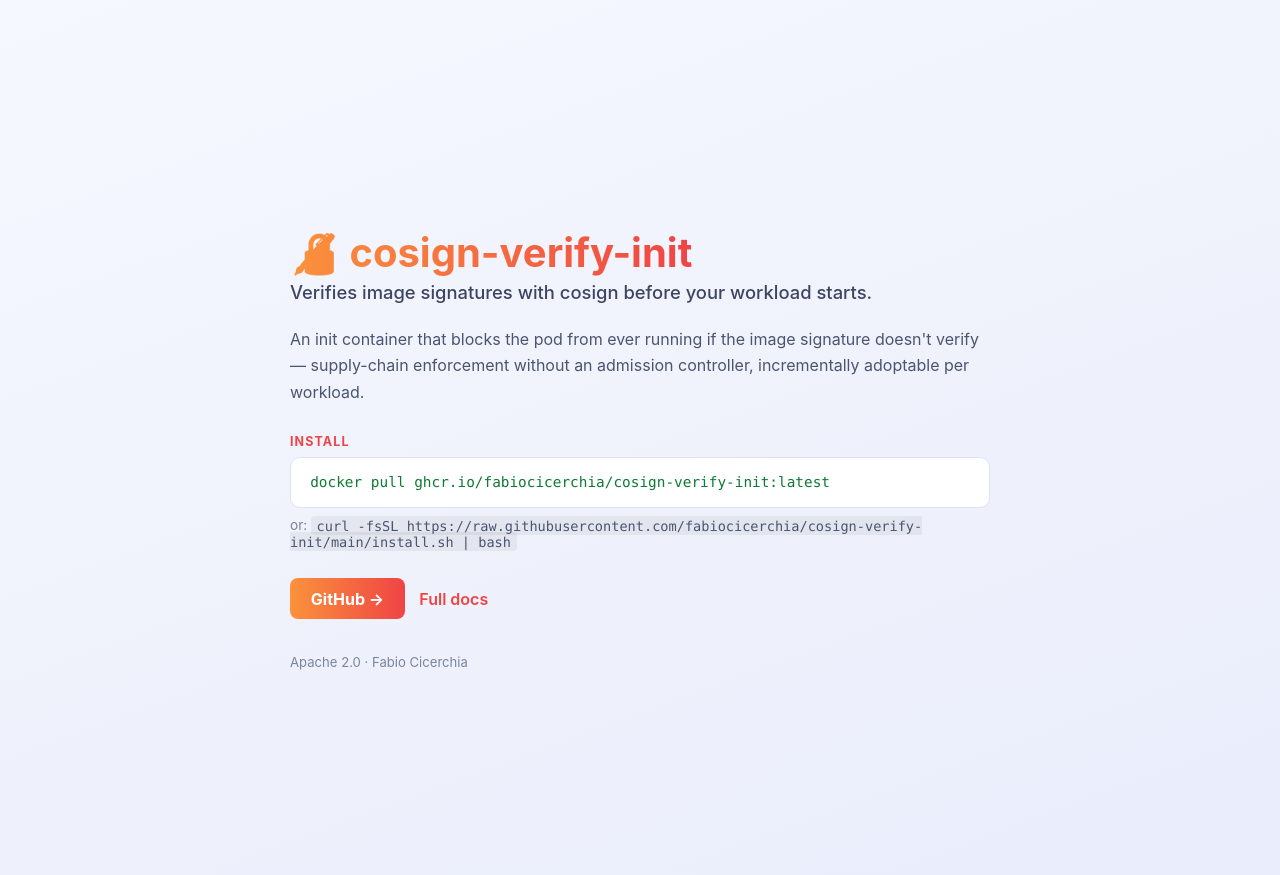
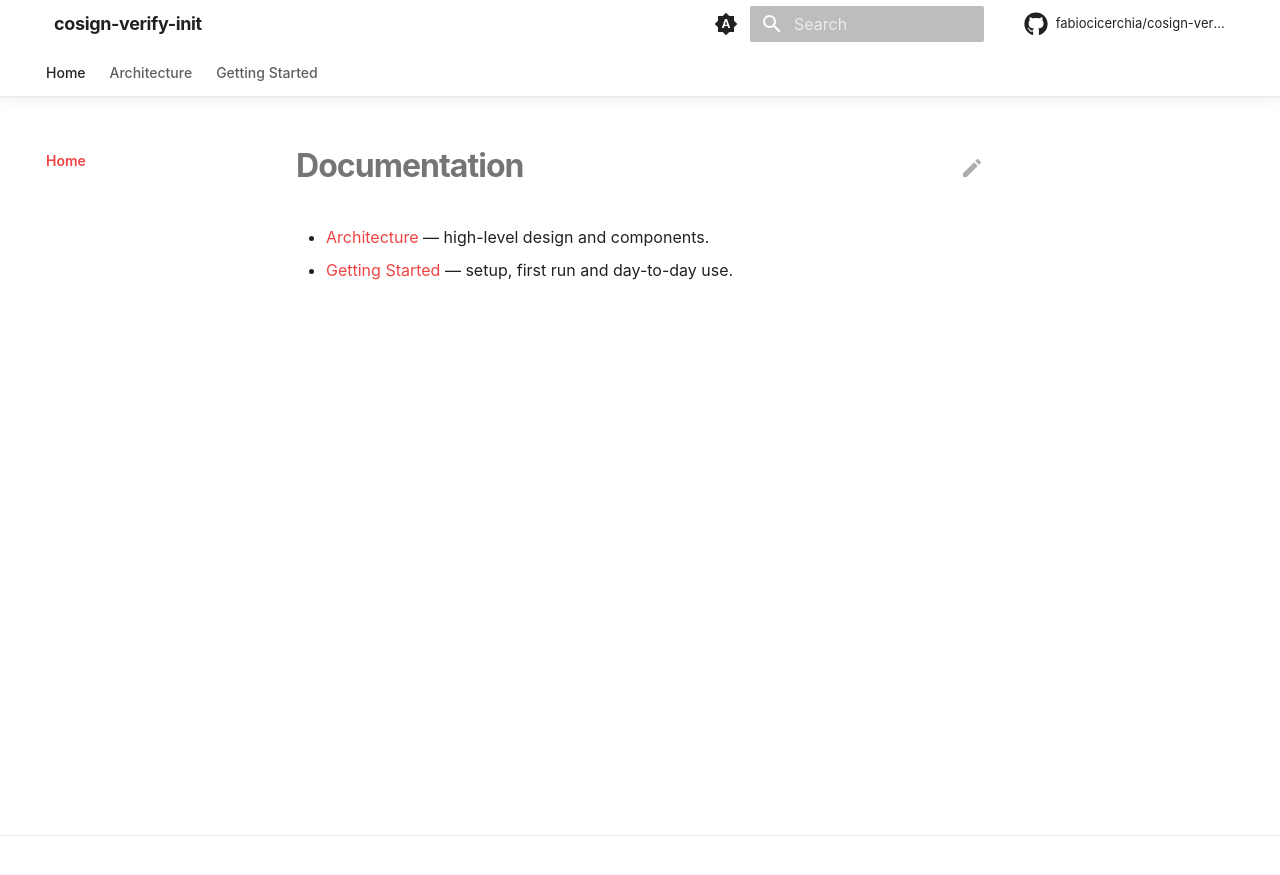
Before and after one commit to fabiocicerchia/cosign-verify-init, an MkDocs documentation site: the page built from docs/README.md, in a window 1280 px wide. Shown: the top 875 px of the page. Built offline with MkDocs 1.6.1 and Material for MkDocs 9.7.7, drawn with Linux system fonts in a browser that asks for light colours; comment, search, counter and statistics services are not loaded.

Commit message:
feat(docs): build the docs site in Actions and drop Read the Docs (#34)
* feat(docs): build the docs site in Actions and drop Read the Docs

This repo's mkdocs.yml has never been rendered: Pages serves main/docs as
a folder, so the site is docs/index.html plus raw markdown, and the doc
pages come back as text/markdown rather than a rendered site.

docs.yml builds it with `mkdocs build --strict` on the pinned toolchain and
deploys the artifact to Pages. The splash is copied to the artifact root,
where the repo homepage and README badges already point, and the rendered
site publishes under /docs/ — so no existing URL breaks.

mkdocs.yml takes the shared Material template but keeps this repo's own nav.
docs/requirements.txt pins the toolchain, git-revision-date-localized
included: the config loads it and the strict build aborts without it.
check-yaml skips mkdocs.yml, whose Material tags safe_load cannot parse.

Co-Authored-By: Claude Opus 5 (1M context) <noreply@anthropic.com>
Claude-Session: https://claude.ai/code/session_01F5By8zzZMak7tqZGraixSJ

* feat(docs): link the splash to the rendered site and its palette

The splash predates /docs/ existing: it defined its own --accent pair next to
a second copy in docs/stylesheets/extra.css, and sent "Full docs" to the
GitHub README because there was no rendered site to send it to.

docs/index.html now links docs/stylesheets/extra.css — the path is relative to
the deployed layout, splash at / and docs at /docs/ — so the stylesheet holds
the only copy of the palette and the two cannot drift. This repo's cluster
pair moved there from the splash. "Full docs" points at docs/.

Material substitutes a generic book icon when theme.logo is unset, which it is
here, so the stand-in is hidden rather than shipped as the brand. The
mkdocs.yml comments describing the Read the Docs build are gone with the build
itself, and site/ is ignored so a local `mkdocs build` leaves nothing behind.

Co-Authored-By: Claude Opus 5 (1M context) <noreply@anthropic.com>
Claude-Session: https://claude.ai/code/session_011KGz6YbUgryVge5dg7dxXd

---------

Co-authored-by: Claude Opus 5 (1M context) <noreply@anthropic.com>

```diff
--- a/.pre-commit-config.yaml
+++ b/.pre-commit-config.yaml
@@ -22,7 +22,7 @@ repos:
         # templates rather than YAML — the parser cannot read either as-is. The
         # exclude is path-relative so it catches chart/ and charts/<name>/ alike.
         args: [--allow-multiple-documents]
-        exclude: (^|/)templates/
+        exclude: (^|/)templates/|^mkdocs\.yml$
       - id: check-json
       - id: check-toml
       # Python only (types: [python]) — a no-op in a repo with no .py files, so
--- a/docs/index.html
+++ b/docs/index.html
@@ -5,29 +5,32 @@
 <meta name="viewport" content="width=device-width, initial-scale=1">
 <title>cosign-verify-init — Verifies image signatures with cosign before your workload starts.</title>
 <meta name="description" content="An init container that blocks the pod from ever running if the image signature doesn&#x27;t verify — supply-chain enforcement without an admission controller, incrementally adoptable per workload.">
+<!-- The palette lives in the docs theme, so the splash and /docs/ cannot drift
+     apart. The path is relative to the *deployed* layout: splash at /, rendered
+     docs at /docs/. -->
+<link rel="stylesheet" href="docs/stylesheets/extra.css">
 <style>
-:root{--accent:#fb923c;--accent2:#ef4444}
 *{box-sizing:border-box}
 body{margin:0;min-height:100vh;display:flex;align-items:center;justify-content:center;padding:2.5rem 1.5rem;
   font-family:-apple-system,BlinkMacSystemFont,"Segoe UI",Roboto,sans-serif;
   background:linear-gradient(160deg,#0b0f1a,#141b2d 60%,#1b2338);color:#eef1f8}
 .card{max-width:700px;width:100%}
 h1{font-size:2.5rem;margin:0 0 .35rem;line-height:1.15;
-  background:linear-gradient(90deg,var(--accent),var(--accent2));-webkit-background-clip:text;
+  background:linear-gradient(90deg,var(--accent),var(--accent-2));-webkit-background-clip:text;
   background-clip:text;color:transparent;display:inline-block}
 .tagline{font-size:1.15rem;color:#c7cde0;margin:0 0 1.4rem;font-weight:500}
 p.desc{color:#aab2c8;line-height:1.65;margin:0 0 1.8rem}
 .install-label{font-size:.78rem;text-transform:uppercase;letter-spacing:.09em;
-  color:var(--accent2);margin:0 0 .5rem;font-weight:700}
+  color:var(--accent-2);margin:0 0 .5rem;font-weight:700}
 pre{background:#0d1220;border:1px solid #2a3350;border-radius:10px;padding:1rem 1.2rem;
   overflow-x:auto;font-size:.9rem;margin:0 0 .6rem}
 code{color:#9be9a8;font-family:ui-monospace,SFMono-Regular,Menlo,Consolas,monospace}
 .alt{color:#6b7591;font-size:.85rem;margin:0 0 1.8rem}
 .alt code{color:#8891ab;background:rgba(255,255,255,.05);padding:.1rem .35rem;border-radius:4px}
 .links{margin-top:1.6rem;display:flex;gap:.9rem;flex-wrap:wrap;align-items:center}
-a.btn{color:#0b0f1a;background:linear-gradient(90deg,var(--accent),var(--accent2));
+a.btn{color:#0b0f1a;background:linear-gradient(90deg,var(--accent),var(--accent-2));
   padding:.65rem 1.3rem;border-radius:8px;text-decoration:none;font-weight:700}
-a.plain{color:var(--accent2);text-decoration:none;font-weight:600}
+a.plain{color:var(--accent-2);text-decoration:none;font-weight:600}
 footer{margin-top:2.2rem;color:#5c6684;font-size:.82rem}
 @media (prefers-color-scheme: light){
   body{background:linear-gradient(160deg,#f6f8ff,#eef1fb 60%,#e9edfc);color:#1b2338}
@@ -48,7 +51,7 @@ footer{margin-top:2.2rem;color:#5c6684;font-size:.82rem}
   <p class="alt">or: <code>curl -fsSL https://raw.githubusercontent.com/fabiocicerchia/cosign-verify-init/main/install.sh | bash</code></p>
   <div class="links">
     <a class="btn" href="https://github.com/fabiocicerchia/cosign-verify-init">GitHub →</a>
-    <a class="plain" href="https://github.com/fabiocicerchia/cosign-verify-init#readme">Full docs</a>
+    <a class="plain" href="docs/">Full docs</a>
   </div>
   <footer>Apache 2.0 · Fabio Cicerchia</footer>
 </div>
--- /dev/null
+++ b/docs/stylesheets/extra.css
@@ -0,0 +1,240 @@
+/*
+ * cosign-verify-init — premium documentation theme for MkDocs Material.
+ * System typography, gradient accents, soft depth, icon-driven feature cards.
+ * Nothing here loads over the network: no CDN, no web font, no analytics.
+ *
+ * ── The one thing you change ──────────────────────────────────────────────
+ * The accent pair below, and nothing else. It is the only copy of the palette:
+ * docs/index.html links this file, so the splash and the rendered docs cannot
+ * drift apart. Pick the colour of the cluster the project belongs to so they
+ * read as one family — don't pick from taste:
+ *
+ *   platform / Kubernetes    #38bdf8  #3b82f6   (blue)
+ *   security / supply chain  #fb923c  #ef4444   (orange-red)
+ *   CLI utilities            #22d3ee  #6366f1   (cyan-indigo)   ← default
+ *   GreenOps                 #34d399  #059669   (green)
+ *
+ * A project may take its own pair when the colour carries meaning (gandalf is
+ * purple, dark-canary amber, offline teal).
+ */
+
+:root {
+  /* The palette, read by both the docs and the splash. The roles below split
+     them for legibility: --accent-2 carries chrome and links, where the
+     contrast is against white, --accent is the interactive one, and the hero
+     and buttons blend the two. */
+  --accent: #fb923c;
+  --accent-2: #ef4444;
+
+  --md-primary-fg-color: var(--accent-2);
+  --md-primary-fg-color--light: var(--accent-2);
+  --md-primary-fg-color--dark: var(--accent-2);
+  --md-accent-fg-color: var(--accent);
+
+  /* System stack — matches docs/index.html and needs no download. */
+  --md-text-font-family: -apple-system, BlinkMacSystemFont, "Segoe UI", Roboto,
+    Helvetica, Arial, sans-serif;
+  --md-code-font-family: ui-monospace, SFMono-Regular, "SF Mono", Menlo, Monaco,
+    Consolas, "Liberation Mono", monospace;
+}
+
+/* Keep the header/links legible on the custom primary in both schemes. */
+[data-md-color-primary="custom"] {
+  --md-primary-bg-color: #ffffff;
+  --md-typeset-a-color: var(--accent-2); /* indigo — readable on white */
+}
+[data-md-color-scheme="slate"] {
+  --md-typeset-a-color: var(--accent); /* cyan — readable on the dark ground */
+  --md-default-bg-color: #0b0f1a;
+  --md-default-bg-color--light: #0d1220;
+}
+[data-md-color-scheme="slate"] .md-header,
+[data-md-color-scheme="slate"] .md-tabs {
+  background-color: #0b0f1a;
+}
+
+/* === Header: translucent, blurred, hairline divider ====================== */
+
+.md-header {
+  background-color: var(--md-default-bg-color);
+  color: var(--md-default-fg-color);
+  box-shadow: none;
+  border-bottom: 1px solid var(--md-default-fg-color--lightest);
+  backdrop-filter: saturate(180%) blur(20px);
+  -webkit-backdrop-filter: saturate(180%) blur(20px);
+}
+.md-header[data-md-state="shadow"],
+.md-header--shadow {
+  box-shadow: 0 2px 12px rgba(0, 0, 0, 0.06);
+}
+.md-header__title {
+  font-weight: 700;
+  letter-spacing: -0.02em;
+}
+.md-tabs {
+  background-color: var(--md-default-bg-color);
+  color: var(--md-default-fg-color);
+  border-bottom: 1px solid var(--md-default-fg-color--lightest);
+}
+.md-tabs__link {
+  opacity: 0.72;
+  font-weight: 500;
+}
+.md-tabs__link:hover,
+.md-tabs__link--active {
+  opacity: 1;
+}
+
+/* === Typography ========================================================== */
+
+.md-typeset {
+  font-feature-settings: "kern", "liga";
+}
+.md-typeset h1 {
+  font-weight: 700;
+  letter-spacing: -0.03em;
+  line-height: 1.15;
+}
+.md-typeset h2 {
+  font-weight: 650;
+  letter-spacing: -0.02em;
+  margin-top: 2.4em;
+}
+.md-typeset h3 {
+  font-weight: 600;
+  letter-spacing: -0.01em;
+}
+
+/* Rounded, bordered code blocks — softer than the default flush edges. */
+.md-typeset pre > code,
+.md-typeset .highlight > pre {
+  border-radius: 10px;
+}
+.md-typeset .highlight {
+  border-radius: 10px;
+  border: 1px solid var(--md-default-fg-color--lightest);
+}
+
+/* Tables read as cards and scroll on narrow screens instead of clipping. */
+.md-typeset table:not([class]) {
+  border-radius: 10px;
+  border: 1px solid var(--md-default-fg-color--lightest);
+  overflow: hidden;
+  font-size: 0.78rem;
+}
+.md-typeset table:not([class]) th {
+  font-weight: 600;
+  text-transform: uppercase;
+  letter-spacing: 0.04em;
+  font-size: 0.68rem;
+}
+
+/* === Buttons ============================================================= */
+
+.md-typeset .md-button {
+  border-radius: 980px;
+  font-weight: 600;
+  padding: 0.5em 1.4em;
+  transition: transform 0.25s cubic-bezier(0.25, 0.1, 0.25, 1),
+    box-shadow 0.25s ease;
+}
+.md-typeset .md-button--primary {
+  background: linear-gradient(135deg, var(--accent), var(--accent-2));
+  border: none;
+  color: #fff;
+}
+.md-typeset .md-button:hover {
+  transform: translateY(-1px) scale(1.02);
+  box-shadow: 0 6px 24px rgba(99, 102, 241, 0.3);
+}
+
+/* === Home hero =========================================================== */
+/* Rendered from a <div class="hero"> block in docs/README.md. */
+
+.md-typeset .hero {
+  text-align: center;
+  padding: 3.5rem 1rem 1rem;
+}
+.md-typeset .hero h1 {
+  font-size: 3rem;
+  margin: 0 0 0.4rem;
+  background: linear-gradient(135deg, var(--accent), var(--accent-2));
+  -webkit-background-clip: text;
+  background-clip: text;
+  -webkit-text-fill-color: transparent;
+  color: transparent;
+}
+.md-typeset .hero .hero-tagline {
+  font-size: 1.3rem;
+  font-weight: 500;
+  color: var(--md-default-fg-color--light);
+  max-width: 42rem;
+  margin: 0 auto 1.6rem;
+  line-height: 1.4;
+}
+.md-typeset .hero .md-button + .md-button {
+  margin-left: 0.5rem;
+}
+
+/* === Feature cards ======================================================= */
+/* Material's `<div class="grid cards">` list syntax, given depth + hover. */
+
+.md-typeset .grid.cards > ul > li,
+.md-typeset .grid > .card {
+  border-radius: 16px;
+  border: 1px solid var(--md-default-fg-color--lightest);
+  padding: 1.4rem;
+  transition: transform 0.3s cubic-bezier(0.25, 0.1, 0.25, 1),
+    box-shadow 0.3s ease, border-color 0.3s ease;
+}
+.md-typeset .grid.cards > ul > li:hover,
+.md-typeset .grid > .card:hover {
+  transform: translateY(-3px);
+  border-color: color-mix(in srgb, var(--accent) 40%, transparent);
+  box-shadow: 0 10px 34px rgba(0, 0, 0, 0.08);
+}
+[data-md-color-scheme="slate"] .md-typeset .grid.cards > ul > li:hover {
+  box-shadow: 0 10px 34px rgba(0, 0, 0, 0.5);
+}
+.md-typeset .grid.cards > ul > li > hr {
+  margin: 0.8rem 0;
+}
+.md-typeset .grid.cards .twemoji,
+.md-typeset .grid.cards svg {
+  color: var(--accent);
+}
+
+/* === Sidebar / nav ======================================================= */
+
+.md-nav__title {
+  font-weight: 700;
+  letter-spacing: -0.01em;
+}
+.md-nav__link--active {
+  font-weight: 600;
+}
+
+/* === Footer ============================================================== */
+
+.md-footer-meta {
+  background-color: var(--md-default-bg-color);
+  border-top: 1px solid var(--md-default-fg-color--lightest);
+}
+.md-footer-meta .md-footer-copyright,
+.md-footer-meta .md-footer__link {
+  color: var(--md-default-fg-color--light);
+}
+
+html {
+  scroll-behavior: smooth;
+}
+
+/* === Logo ================================================================ */
+/* Material substitutes a generic book icon when `theme.logo` is unset. This
+   repo has no logo, so hide the stand-in rather than ship someone else's glyph
+   as the brand. Delete this block when a real logo lands in mkdocs.yml. */
+
+.md-header__button.md-logo,
+.md-nav__title .md-nav__button.md-logo {
+  display: none;
+}
--- a/mkdocs.yml
+++ b/mkdocs.yml
@@ -1,15 +1,130 @@
+# cosign-verify-init docs — MkDocs Material, styled to feel like a product site
+# (premium hero, feature cards, nav tabs, dark/light, local search, edit links)
+# while staying on the portfolio's standard tooling. See docs/stylesheets/extra.css
+# for the look; the accent palette lives there and is the only thing you swap.
 site_name: cosign-verify-init
-site_url: https://fabiocicerchia.github.io/cosign-verify-init
 site_description: Kubernetes init container that verifies cosign image signatures before the main workload starts.
+site_url: https://fabiocicerchia.github.io/cosign-verify-init/docs/
 repo_url: https://github.com/fabiocicerchia/cosign-verify-init
 repo_name: fabiocicerchia/cosign-verify-init
+edit_uri: edit/main/docs/
+copyright: Copyright &copy; 2026 Fabio Cicerchia
+docs_dir: docs
+
+# docs/index.html is the standalone GitHub Pages splash, not a docs page. Keep
+# it out of the MkDocs render so the site home (README.md) maps to index.html
+# without a collision. GitHub Pages serves the raw file at the site root.
+exclude_docs: |
+  index.html
+  requirements.txt
 
 theme:
   name: material
+  # No web fonts: these docs avoid external requests (privacy, offline docs,
+  # reproducible builds). A system font stack is set in extra.css instead.
+  font: false
+  language: en
+  palette:
+    # Follows the OS by default, with a manual toggle. `primary`/`accent: custom`
+    # hand the colours to extra.css so both schemes share one palette.
+    - media: "(prefers-color-scheme)"
+      primary: custom
+      accent: custom
+      toggle:
+        icon: material/brightness-auto
+        name: Switch to light mode
+    - media: "(prefers-color-scheme: light)"
+      scheme: default
+      primary: custom
+      accent: custom
+      toggle:
+        icon: material/weather-night
+        name: Switch to dark mode
+    - media: "(prefers-color-scheme: dark)"
+      scheme: slate
+      primary: custom
+      accent: custom
+      toggle:
+        icon: material/weather-sunny
+        name: Switch to system preference
+  features:
+    - navigation.tabs
+    - navigation.tabs.sticky
+    - navigation.sections
+    - navigation.top
+    - navigation.tracking
+    - navigation.indexes
+    - toc.follow
+    - search.suggest
+    - search.highlight
+    - search.share
+    - content.code.copy
+    - content.code.annotate
+    - content.action.edit
+    - content.tooltips
+  icon:
+    repo: fontawesome/brands/github
+    edit: material/pencil
 
+extra_css:
+  - stylesheets/extra.css
+
+extra:
+  # `generator: false` drops the "Made with Material for MkDocs" line; keep it
+  # if you'd rather credit the theme.
+  generator: false
+  social:
+    - icon: fontawesome/brands/github
+      link: https://github.com/fabiocicerchia/cosign-verify-init
+
+# Only the search plugin ships with MkDocs itself. Anything else (social cards,
+# minify, git-revision-date) is a pip add — wire it into docs/requirements.txt
+# too, or `mkdocs build --strict` aborts on the missing plugin.
+plugins:
+  - search
+  - git-revision-date-localized:
+      enable_creation_date: true
+      # Fall back to the build date rather than failing when a file has no
+      # history yet — a new page, or a clone the workflow shallowed.
+      fallback_to_build_date: true
+      type: date
+  # Note: Material's `social` plugin is deliberately NOT enabled — it downloads
+  # a font from fonts.google.com at build time, which breaks this repo's
+  # no-external-requests / reproducible-build stance. Add Open Graph images by
+  # hand if you want them.
+
+markdown_extensions:
+  - abbr
+  - admonition
+  - attr_list
+  - def_list
+  - footnotes
+  - md_in_html
+  - tables
+  - toc:
+      permalink: true
+  - pymdownx.details
+  - pymdownx.superfences
+  - pymdownx.highlight:
+      anchor_linenums: true
+      line_spans: __span
+      pygments_lang_class: true
+  - pymdownx.inlinehilite
+  - pymdownx.snippets:
+      # `.` is the repo root (where mkdocs runs), so docs/changelog.md can embed
+      # the root CHANGELOG.md with `--8<-- "CHANGELOG.md"`.
+      base_path: ["."]
+      check_paths: true
+  - pymdownx.tabbed:
+      alternate_style: true
+  - pymdownx.tasklist:
+      custom_checkbox: true
+  - pymdownx.emoji:
+      emoji_index: !!python/name:material.extensions.emoji.twemoji
+      emoji_generator: !!python/name:material.extensions.emoji.to_svg
+
+# Top-level entries become tabs (theme feature navigation.tabs).
 nav:
   - Home: README.md
   - Architecture: architecture.md
   - Getting Started: getting-started.md
-
-docs_dir: docs
```
Also changed, not shown: docs/requirements.txt (added, +10 -0 lines), 2 other files.
